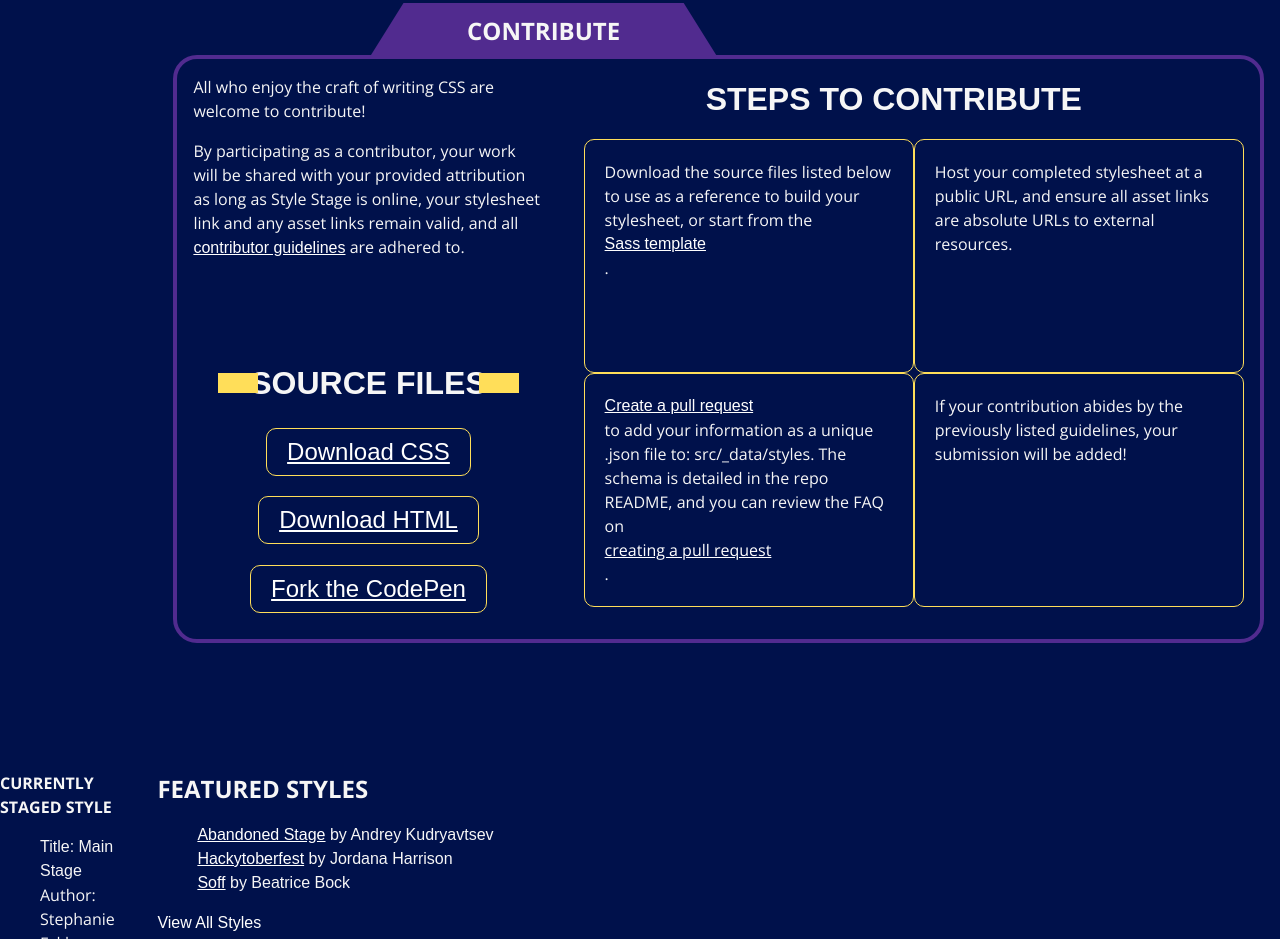
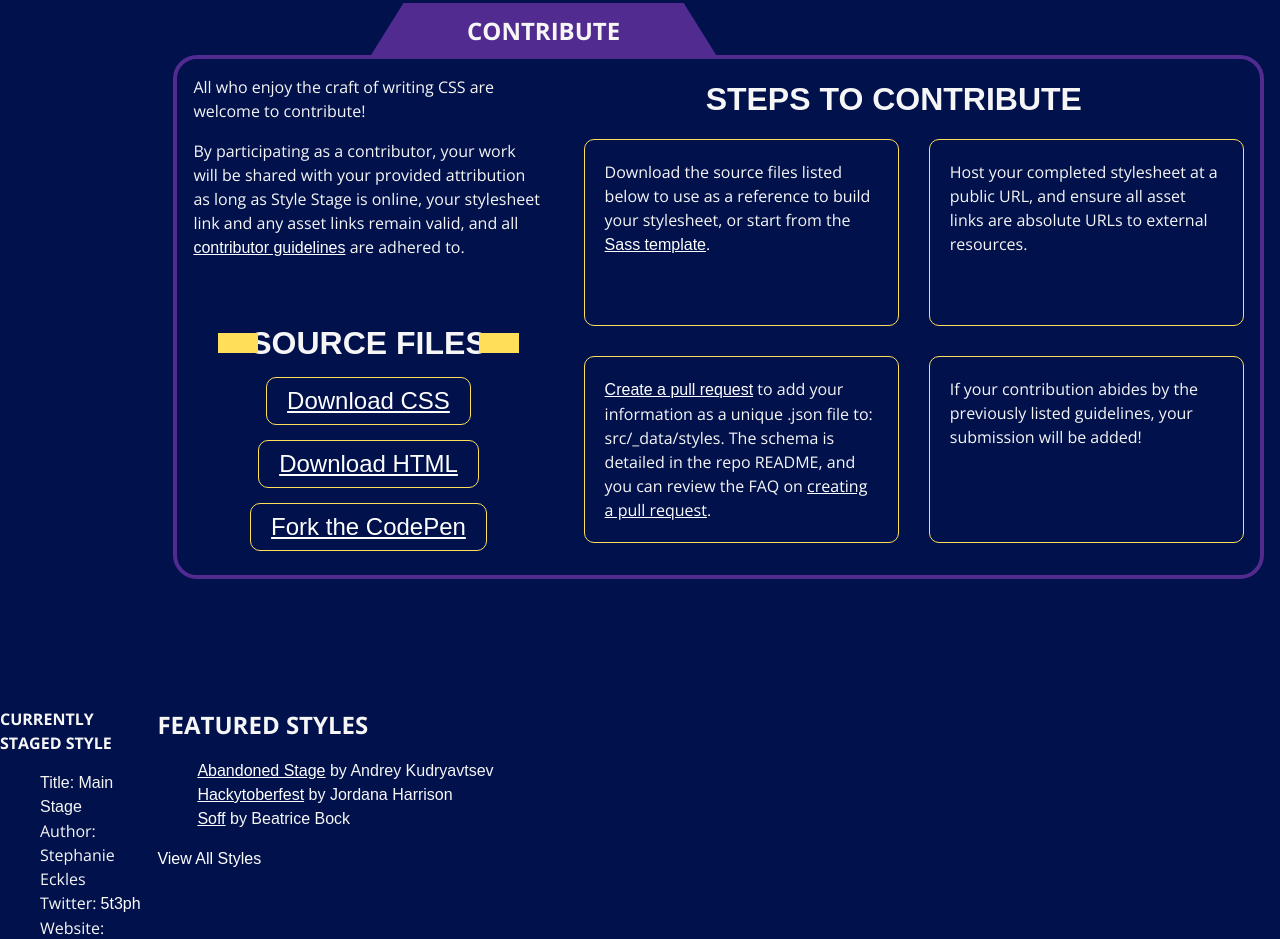
Before and after one commit to kirstenatkinson/wdd331-team02, a website: page public/index.html in a window 1280 px wide. Shown: the part 2367-3306 px from the top of the page. Drawn offline with nearby package versions, Linux system fonts and the light colour scheme; a web font is replaced by a local one.

Commit message:
made some contribute changes

```diff
--- a/sass/block/_contribute.scss
+++ b/sass/block/_contribute.scss
@@ -37,16 +37,15 @@
     }
     ol{
         display: grid;
+        grid-gap:30px;
         grid-template-columns: 1fr 1fr;
         grid-template-rows: 1fr 1fr;
         li {
         border: 1px solid $color-yellow;
             border-radius: 10px;
             padding:20px;
-            display: flex;
-            flex-direction: column;
+            display: inline;
             width:100%;
-
     }
     }
 
@@ -79,6 +78,7 @@
         height: 100%;
         justify-content: space-around;
         a {
+            margin:5px;
             border: 1px solid $color-yellow;
             border-radius: 10px;
             padding:5px 20px 5px 20px;
@@ -129,6 +129,7 @@
         ol {
             display:flex;
             flex-direction: column;
+            padding:0px;
         }
     }
 
```
Also changed, not shown: public/style.css.
